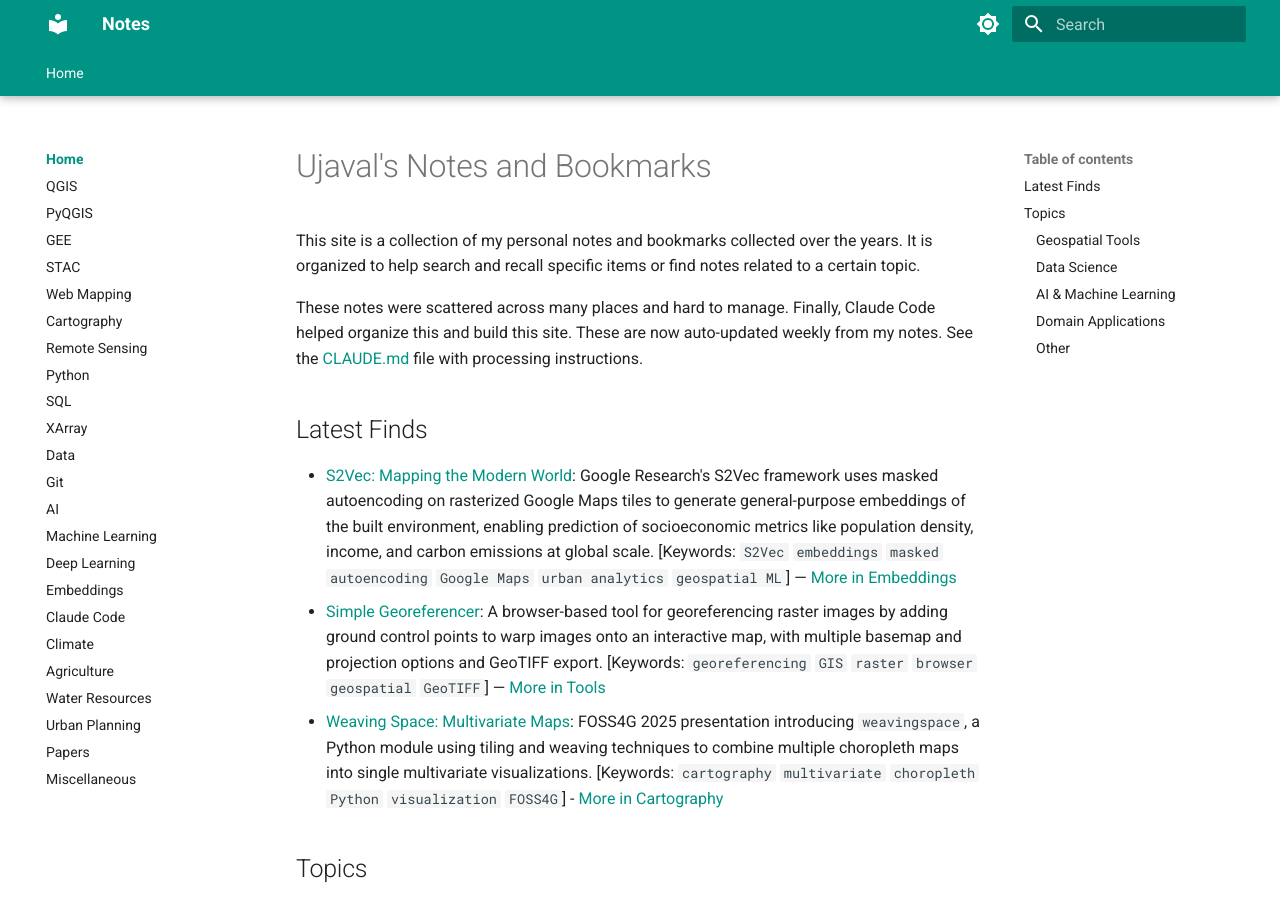
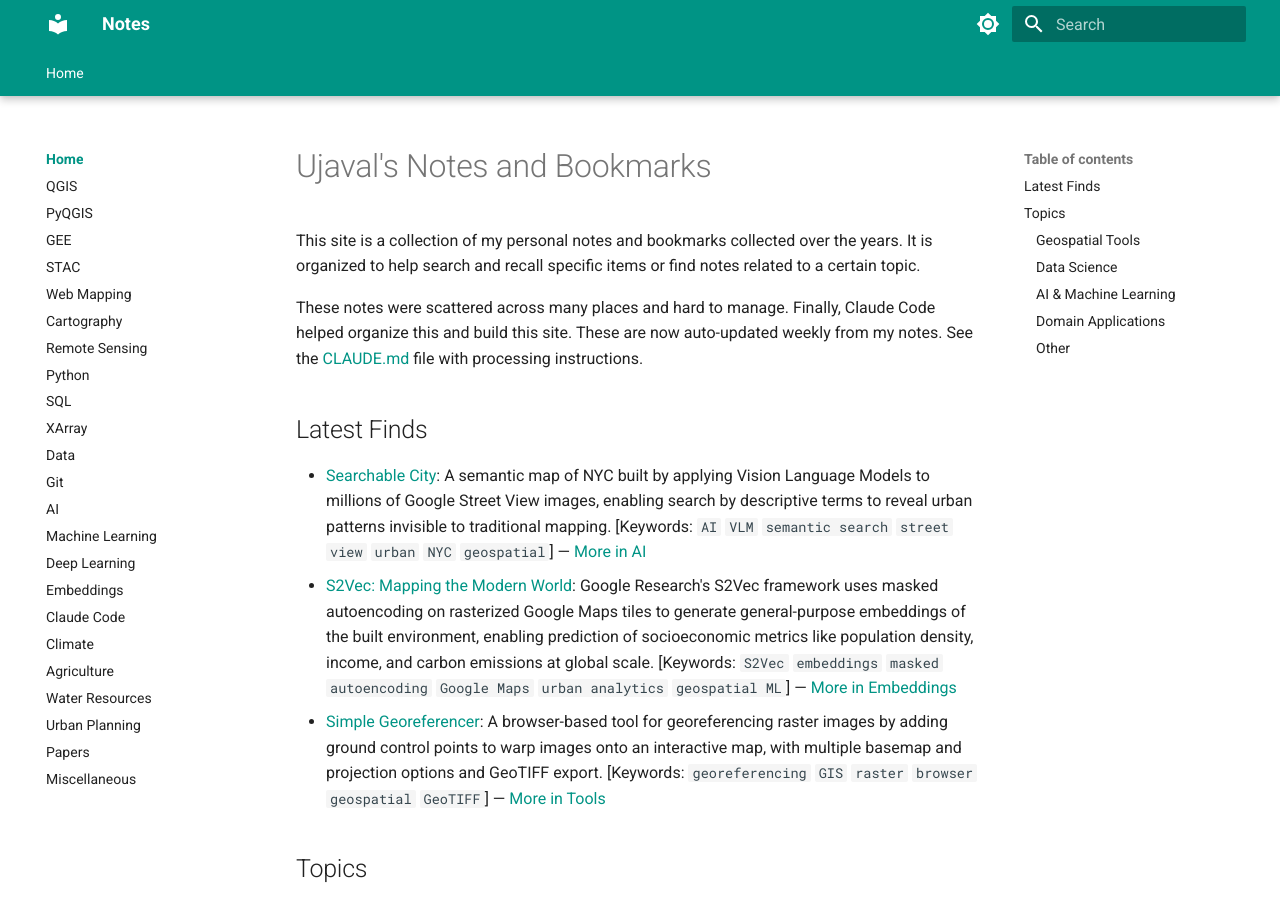
Before and after one commit to spatialthoughts/notes, an MkDocs documentation site: the page built from content/index.md, in a window 1280 px wide and 900 px high. Built offline with MkDocs 1.6.1 and Material for MkDocs 9.7.7, drawn with Linux system fonts in a browser that asks for light colours.

Commit message:
Process 2026-03-30 daily note: add Searchable City to AI
Co-Authored-By: Claude Sonnet 4.6 <noreply@anthropic.com>

```diff
--- a/content/index.md
+++ b/content/index.md
@@ -6,9 +6,9 @@ These notes were scattered across many places and hard to manage. Finally, Claud
 
 ## Latest Finds
 
+- [Searchable City](https://searchable.city/): A semantic map of NYC built by applying Vision Language Models to millions of Google Street View images, enabling search by descriptive terms to reveal urban patterns invisible to traditional mapping. [Keywords: `AI` `VLM` `semantic search` `street view` `urban` `NYC` `geospatial`] — [More in AI](AI.md)
 - [S2Vec: Mapping the Modern World](https://research.google/blog/mapping-the-modern-world-how-s2vec-learns-the-language-of-our-cities/): Google Research's S2Vec framework uses masked autoencoding on rasterized Google Maps tiles to generate general-purpose embeddings of the built environment, enabling prediction of socioeconomic metrics like population density, income, and carbon emissions at global scale. [Keywords: `S2Vec` `embeddings` `masked autoencoding` `Google Maps` `urban analytics` `geospatial ML`] — [More in Embeddings](Embeddings.md)
 - [Simple Georeferencer](https://evanapplegate.github.io/simple-georeferencer/): A browser-based tool for georeferencing raster images by adding ground control points to warp images onto an interactive map, with multiple basemap and projection options and GeoTIFF export. [Keywords: `georeferencing` `GIS` `raster` `browser` `geospatial` `GeoTIFF`] — [More in Tools](Tools.md)
-- [Weaving Space: Multivariate Maps](https://dosull.github.io/weaving-space/presentations/FOSS4G-Nov-2025/#/title-slide): FOSS4G 2025 presentation introducing `weavingspace`, a Python module using tiling and weaving techniques to combine multiple choropleth maps into single multivariate visualizations. [Keywords: `cartography` `multivariate` `choropleth` `Python` `visualization` `FOSS4G`] - [More in Cartography](Cartography.md)
 
 ## Topics
 
```
Also changed, not shown: content/AI.md (+2 -0 lines).
